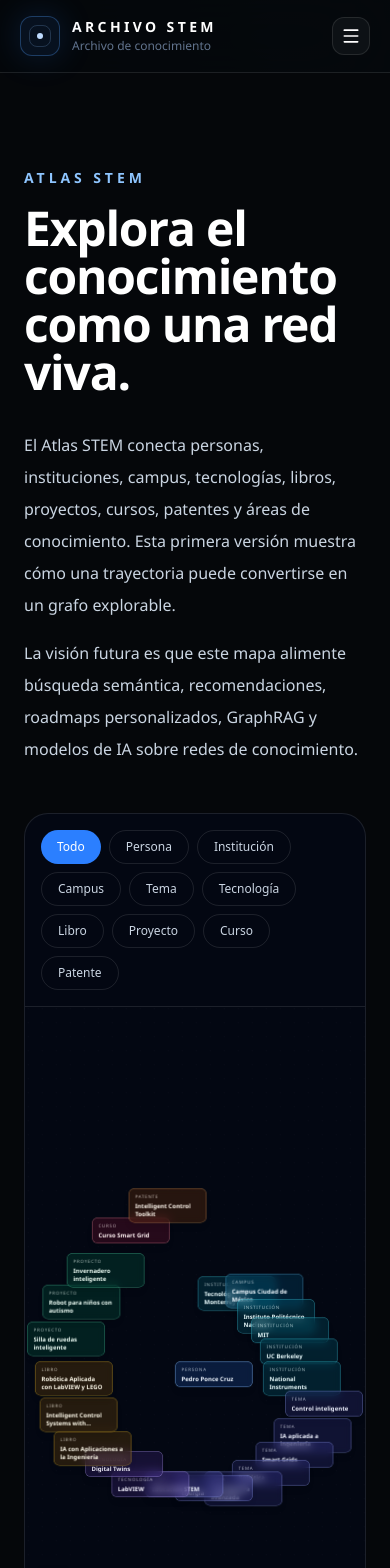
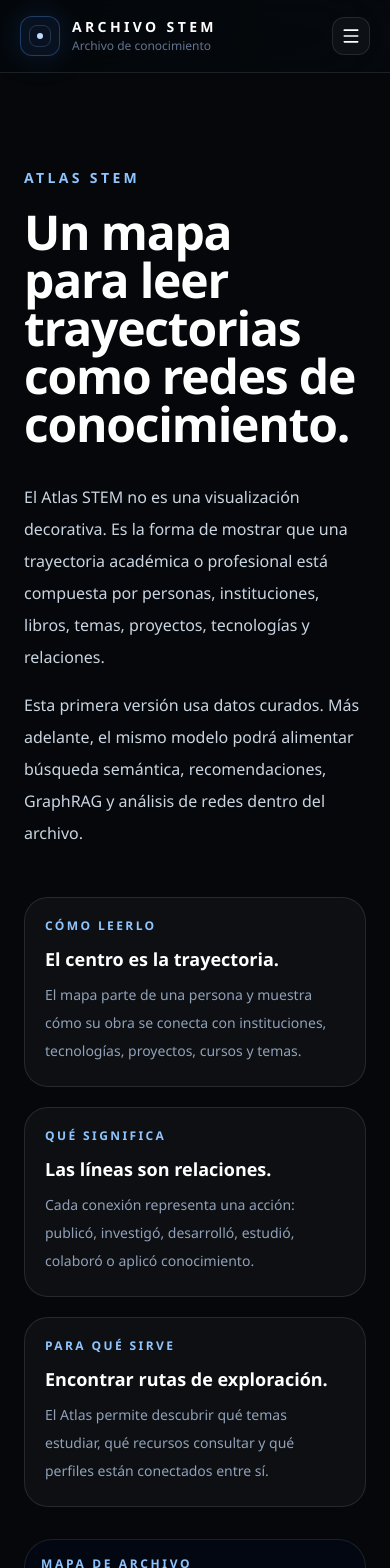
Before and after one commit to CarlosSanchezGutierrez/archivo-stem, a Next.js app: page /atlas in a window 390 px wide. Shown: the top 1568 px of the page. Built offline with nearby package versions, Linux system fonts and the light colour scheme.

Commit message:
Polish Atlas and personal network map experience

```diff
--- a/src/app/atlas/page.tsx
+++ b/src/app/atlas/page.tsx
@@ -3,35 +3,36 @@ import { StemAtlasGraph } from "@/components/graph/StemAtlasGraph";
 export const metadata = {
   title: "Atlas STEM",
   description:
-    "Mapa interactivo de conexiones entre personas, instituciones, campus, temas, proyectos, libros, cursos, patentes y tecnologías dentro de Archivo STEM.",
+    "Mapa de archivo para explorar relaciones entre personas, instituciones, campus, temas, proyectos, libros, cursos, patentes y tecnologías dentro de Archivo STEM.",
 };
 
 export default function AtlasPage() {
   return (
     <section className="min-h-screen bg-[#05070A] px-6 py-24">
       <div className="mx-auto max-w-7xl">
-        <p className="text-sm font-semibold uppercase tracking-[0.28em] text-blue-300">
-          Atlas STEM
-        </p>
+        <div className="grid gap-8 lg:grid-cols-[0.95fr_1.05fr]">
+          <div>
+            <p className="text-sm font-semibold uppercase tracking-[0.24em] text-blue-300">
+              Atlas STEM
+            </p>
 
-        <div className="mt-4 grid gap-8 lg:grid-cols-[0.95fr_1.05fr]">
-          <div>
-            <h1 className="text-5xl font-semibold tracking-tight text-white md:text-6xl">
-              Explora el conocimiento como una red viva.
+            <h1 className="mt-5 text-balance text-5xl font-semibold tracking-tight text-white md:text-6xl">
+              Un mapa para leer trayectorias como redes de conocimiento.
             </h1>
           </div>
 
           <div className="text-base leading-8 text-slate-300">
             <p>
-              El Atlas STEM conecta personas, instituciones, campus, tecnologías,
-              libros, proyectos, cursos, patentes y áreas de conocimiento. Esta
-              primera versión muestra cómo una trayectoria puede convertirse en
-              un grafo explorable.
+              El Atlas STEM no es una visualización decorativa. Es la forma de
+              mostrar que una trayectoria académica o profesional está compuesta
+              por personas, instituciones, libros, temas, proyectos, tecnologías
+              y relaciones.
             </p>
+
             <p className="mt-4">
-              La visión futura es que este mapa alimente búsqueda semántica,
-              recomendaciones, roadmaps personalizados, GraphRAG y modelos de IA
-              sobre redes de conocimiento.
+              Esta primera versión usa datos curados. Más adelante, el mismo
+              modelo podrá alimentar búsqueda semántica, recomendaciones,
+              GraphRAG y análisis de redes dentro del archivo.
             </p>
           </div>
         </div>
--- a/src/components/graph/StemAtlasGraph.tsx
+++ b/src/components/graph/StemAtlasGraph.tsx
@@ -9,7 +9,12 @@ import {
   type Node,
   type NodeProps,
 } from "@xyflow/react";
-import { atlasEdges, atlasNodes, type AtlasNode, type AtlasNodeType } from "@/data/atlas";
+import {
+  atlasEdges,
+  atlasNodes,
+  type AtlasNode,
+  type AtlasNodeType,
+} from "@/data/atlas";
 
 type AtlasFlowNode = Node<{ atlasNode: AtlasNode }, "atlasNode">;
 
@@ -49,13 +54,25 @@ const typeOrder: AtlasNodeType[] = [
   "patent",
 ];
 
-function StemNode({ data, selected }: NodeProps<AtlasFlowNode>) {
+const typeDescriptions: Record<AtlasNodeType, string> = {
+  person: "Individuos documentados por su trayectoria y obra.",
+  institution: "Universidades, empresas, centros o entidades vinculadas.",
+  campus: "Sedes o espacios académicos relevantes.",
+  topic: "Áreas de conocimiento, investigación o aplicación.",
+  book: "Libros y publicaciones extensas asociadas al archivo.",
+  project: "Proyectos técnicos, educativos, sociales o industriales.",
+  technology: "Herramientas, plataformas o enfoques técnicos.",
+  course: "Cursos y recursos educativos.",
+  patent: "Propiedad intelectual y transferencia tecnológica.",
+};
+
+function ArchiveNode({ data, selected }: NodeProps<AtlasFlowNode>) {
   const node = data.atlasNode;
 
   return (
     <div
-      className={`w-[156px] rounded-xl border px-3 py-2 shadow-lg backdrop-blur ${typeStyles[node.type]} ${
-        selected ? "ring-2 ring-blue-300/60" : ""
+      className={`w-[148px] rounded-xl border px-3 py-2 shadow-lg backdrop-blur ${typeStyles[node.type]} ${
+        selected ? "ring-2 ring-blue-300/70" : ""
       }`}
     >
       <p className="truncate text-[9px] font-medium uppercase tracking-[0.16em] opacity-70">
@@ -69,19 +86,30 @@ function StemNode({ data, selected }: NodeProps<AtlasFlowNode>) {
 }
 
 const nodeTypes = {
-  atlasNode: StemNode,
+  atlasNode: ArchiveNode,
 };
 
 function getNodePosition(node: AtlasNode, index: number) {
-  const centerX = 420;
+  const centerX = 430;
   const centerY = 300;
 
   if (node.type === "person") {
     return { x: centerX, y: centerY };
   }
 
-  const typeIndex = Math.max(typeOrder.indexOf(node.type), 1);
-  const radius = 150 + typeIndex * 26;
+  const radiusByType: Record<AtlasNodeType, number> = {
+    person: 0,
+    institution: 155,
+    campus: 205,
+    topic: 250,
+    technology: 300,
+    book: 345,
+    project: 390,
+    course: 430,
+    patent: 470,
+  };
+
+  const radius = radiusByType[node.type];
   const angle = (index / atlasNodes.length) * Math.PI * 2 - Math.PI / 2;
 
   return {
@@ -90,7 +118,7 @@ function getNodePosition(node: AtlasNode, index: number) {
   };
 }
 
-function capitalize(text: string) {
+function sentenceCase(text: string) {
   return text.charAt(0).toUpperCase() + text.slice(1);
 }
 
@@ -103,20 +131,20 @@ export function StemAtlasGraph() {
       return new Set(atlasNodes.map((node) => node.id));
     }
 
-    const directNodes = new Set(
+    const ids = new Set(
       atlasNodes
         .filter((node) => node.type === activeType || node.type === "person")
         .map((node) => node.id),
     );
 
     atlasEdges.forEach((edge) => {
-      if (directNodes.has(edge.source) || directNodes.has(edge.target)) {
-        directNodes.add(edge.source);
-        directNodes.add(edge.target);
+      if (ids.has(edge.source) || ids.has(edge.target)) {
+        ids.add(edge.source);
+        ids.add(edge.target);
       }
     });
 
-    return directNodes;
+    return ids;
   }, [activeType]);
 
   const nodes: AtlasFlowNode[] = useMemo(
@@ -149,10 +177,46 @@ export function StemAtlasGraph() {
     [visibleNodeIds],
   );
 
+  const selectedConnections = selectedNode
+    ? atlasEdges.filter(
+        (edge) => edge.source === selectedNode.id || edge.target === selectedNode.id,
+      )
+    : [];
+
   return (
-    <div className="grid gap-6 xl:grid-cols-[1fr_360px]">
-      <div className="overflow-hidden rounded-3xl border border-white/10 bg-[#030712]">
-        <div className="flex flex-wrap gap-2 border-b border-white/10 p-4">
+    <div className="space-y-8">
+      <section className="grid gap-5 lg:grid-cols-3">
+        <ArchiveInstruction
+          label="Cómo leerlo"
+          title="El centro es la trayectoria."
+          text="El mapa parte de una persona y muestra cómo su obra se conecta con instituciones, tecnologías, proyectos, cursos y temas."
+        />
+        <ArchiveInstruction
+          label="Qué significa"
+          title="Las líneas son relaciones."
+          text="Cada conexión representa una acción: publicó, investigó, desarrolló, estudió, colaboró o aplicó conocimiento."
+        />
+        <ArchiveInstruction
+          label="Para qué sirve"
+          title="Encontrar rutas de exploración."
+          text="El Atlas permite descubrir qué temas estudiar, qué recursos consultar y qué perfiles están conectados entre sí."
+        />
+      </section>
+
+      <section className="grid gap-6 xl:grid-cols-[1fr_370px]">
+        <div className="overflow-hidden rounded-[1.75rem] border border-white/10 bg-[#030712]">
+          <div className="border-b border-white/10 p-4">
+            <div className="flex flex-col justify-between gap-4 xl:flex-row xl:items-center">
+              <div>
+                <p className="text-xs font-semibold uppercase tracking-[0.22em] text-blue-300">
+                  Mapa de archivo
+                </p>
+                <p className="mt-1 text-sm text-slate-400">
+                  Filtra por tipo de nodo para observar una capa específica del conocimiento.
+                </p>
+              </div>
+
+              <div className="flex flex-wrap gap-2">
                 <button
                   onClick={() => setActiveType("all")}
                   className={`rounded-full px-4 py-2 text-xs font-medium transition ${
@@ -178,6 +242,8 @@ export function StemAtlasGraph() {
                   </button>
                 ))}
               </div>
+            </div>
+          </div>
 
           <div className="h-[680px]">
             <ReactFlow
@@ -185,7 +251,7 @@ export function StemAtlasGraph() {
               edges={edges}
               nodeTypes={nodeTypes}
               fitView
-            fitViewOptions={{ padding: 0.16 }}
+              fitViewOptions={{ padding: 0.18 }}
               onNodeClick={(_, node) => {
                 const found = atlasNodes.find((item) => item.id === node.id);
                 setSelectedNode(found ?? null);
@@ -198,9 +264,9 @@ export function StemAtlasGraph() {
           </div>
         </div>
 
-      <aside className="rounded-3xl border border-white/10 bg-white/[0.04] p-6">
+        <aside className="rounded-[1.75rem] border border-white/10 bg-white/[0.04] p-6">
           <p className="text-sm font-semibold uppercase tracking-[0.22em] text-blue-300">
-          Nodo seleccionado
+            Lectura del nodo
           </p>
 
           {selectedNode ? (
@@ -217,18 +283,22 @@ export function StemAtlasGraph() {
                 {selectedNode.description ?? "Nodo registrado dentro del Atlas STEM."}
               </p>
 
+              <div className="mt-6 rounded-2xl border border-white/10 bg-black/20 p-4">
+                <p className="text-xs font-semibold uppercase tracking-[0.18em] text-blue-200">
+                  Tipo de nodo
+                </p>
+                <p className="mt-2 text-sm leading-6 text-slate-300">
+                  {typeDescriptions[selectedNode.type]}
+                </p>
+              </div>
+
               <div className="mt-8">
                 <p className="text-sm font-semibold text-white">
-                Conexiones directas
+                  Relaciones directas
                 </p>
 
                 <div className="mt-4 space-y-3">
-                {atlasEdges
-                  .filter(
-                    (edge) =>
-                      edge.source === selectedNode.id || edge.target === selectedNode.id,
-                  )
-                  .map((edge) => {
+                  {selectedConnections.map((edge) => {
                     const otherId = edge.source === selectedNode.id ? edge.target : edge.source;
                     const otherNode = atlasNodes.find((node) => node.id === otherId);
 
@@ -237,7 +307,9 @@ export function StemAtlasGraph() {
                         key={edge.id}
                         className="rounded-2xl border border-white/10 bg-black/20 p-4"
                       >
-                        <p className="text-xs text-blue-200">{capitalize(edge.label)}</p>
+                        <p className="text-xs text-blue-200">
+                          {sentenceCase(edge.label)}
+                        </p>
                         <p className="mt-1 text-sm font-medium text-white">
                           {otherNode?.label ?? otherId}
                         </p>
@@ -253,6 +325,27 @@ export function StemAtlasGraph() {
             </p>
           )}
         </aside>
+      </section>
     </div>
   );
 }
+
+function ArchiveInstruction({
+  label,
+  title,
+  text,
+}: {
+  label: string;
+  title: string;
+  text: string;
+}) {
+  return (
+    <article className="rounded-[1.5rem] border border-white/10 bg-white/[0.035] p-5">
+      <p className="text-xs font-semibold uppercase tracking-[0.2em] text-blue-300">
+        {label}
+      </p>
+      <h3 className="mt-3 text-lg font-semibold text-white">{title}</h3>
+      <p className="mt-2 text-sm leading-7 text-slate-400">{text}</p>
+    </article>
+  );
+}
--- a/src/components/network/MyStemNetwork.tsx
+++ b/src/components/network/MyStemNetwork.tsx
@@ -42,6 +42,17 @@ const nodeTypeStyles: Record<PersonalNetworkNodeType, string> = {
   goal: "border-rose-300/50 bg-rose-500/14 text-rose-50",
 };
 
+const nodeTypeDescriptions: Record<PersonalNetworkNodeType, string> = {
+  user: "Centro privado de la red personal.",
+  person: "Perfiles guardados o personas relevantes para explorar.",
+  contact: "Contactos académicos o profesionales agregados por el usuario.",
+  institution: "Campus, universidades, empresas o instituciones conectadas.",
+  topic: "Áreas de interés, aprendizaje o investigación.",
+  project: "Proyectos propios o del ecosistema del usuario.",
+  resource: "Libros, episodios, conceptos o materiales guardados.",
+  goal: "Objetivos académicos, profesionales o de impacto.",
+};
+
 const nodeTypeOrder: Array<PersonalNetworkNodeType | "all"> = [
   "all",
   "user",
@@ -59,8 +70,8 @@ function PersonalNodeCard({ data, selected }: NodeProps<PersonalFlowNode>) {
 
   return (
     <div
-      className={`w-[156px] rounded-xl border px-3 py-2 shadow-lg backdrop-blur ${nodeTypeStyles[node.type]} ${
-        selected ? "ring-2 ring-blue-300/60" : ""
+      className={`w-[148px] rounded-xl border px-3 py-2 shadow-lg backdrop-blur ${nodeTypeStyles[node.type]} ${
+        selected ? "ring-2 ring-blue-300/70" : ""
       }`}
     >
       <p className="truncate text-[9px] font-medium uppercase tracking-[0.16em] opacity-70">
@@ -78,7 +89,7 @@ const nodeTypes = {
 };
 
 function getPosition(node: PersonalNetworkNode, index: number) {
-  const centerX = 420;
+  const centerX = 430;
   const centerY = 300;
 
   if (node.type === "user") {
@@ -87,13 +98,13 @@ function getPosition(node: PersonalNetworkNode, index: number) {
 
   const radiusByType: Record<PersonalNetworkNodeType, number> = {
     user: 0,
-    person: 150,
-    contact: 195,
-    institution: 230,
-    topic: 270,
-    project: 310,
-    resource: 350,
-    goal: 390,
+    person: 155,
+    contact: 205,
+    institution: 245,
+    topic: 285,
+    project: 330,
+    resource: 375,
+    goal: 420,
   };
 
   const angle = (index / personalNetworkNodes.length) * Math.PI * 2 - Math.PI / 2;
@@ -105,7 +116,7 @@ function getPosition(node: PersonalNetworkNode, index: number) {
   };
 }
 
-function capitalize(text: string) {
+function sentenceCase(text: string) {
   return text.charAt(0).toUpperCase() + text.slice(1);
 }
 
@@ -166,11 +177,46 @@ export function MyStemNetwork() {
     [visibleNodeIds],
   );
 
+  const selectedConnections = selectedNode
+    ? personalNetworkEdges.filter(
+        (edge) => edge.source === selectedNode.id || edge.target === selectedNode.id,
+      )
+    : [];
+
   return (
     <div className="space-y-12">
-      <section className="grid gap-6 xl:grid-cols-[1fr_360px]">
-        <div className="overflow-hidden rounded-3xl border border-white/10 bg-[#030712]">
-          <div className="flex flex-wrap gap-2 border-b border-white/10 p-4">
+      <section className="grid gap-5 lg:grid-cols-3">
+        <NetworkInstruction
+          label="Qué representa"
+          title="Tu mapa personal de exploración."
+          text="La red reúne intereses, perfiles guardados, instituciones, recursos, contactos y objetivos dentro del ecosistema STEM."
+        />
+        <NetworkInstruction
+          label="Qué no hace"
+          title="No extrae contactos sin permiso."
+          text="La versión seria debe ser privada por defecto y depender de datos agregados manualmente o autorizados por el usuario."
+        />
+        <NetworkInstruction
+          label="Para qué sirve"
+          title="Detectar rutas y oportunidades."
+          text="El mapa puede sugerir temas por estudiar, personas por explorar, proyectos por construir y áreas faltantes en tu red."
+        />
+      </section>
+
+      <section className="grid gap-6 xl:grid-cols-[1fr_370px]">
+        <div className="overflow-hidden rounded-[1.75rem] border border-white/10 bg-[#030712]">
+          <div className="border-b border-white/10 p-4">
+            <div className="flex flex-col justify-between gap-4 xl:flex-row xl:items-center">
+              <div>
+                <p className="text-xs font-semibold uppercase tracking-[0.22em] text-blue-300">
+                  Red personal
+                </p>
+                <p className="mt-1 text-sm text-slate-400">
+                  Filtra por tipo de nodo para leer una capa específica de tu ecosistema.
+                </p>
+              </div>
+
+              <div className="flex flex-wrap gap-2">
                 {nodeTypeOrder.map((type) => (
                   <button
                     key={type}
@@ -185,6 +231,8 @@ export function MyStemNetwork() {
                   </button>
                 ))}
               </div>
+            </div>
+          </div>
 
           <div className="h-[680px]">
             <ReactFlow
@@ -192,7 +240,7 @@ export function MyStemNetwork() {
               edges={edges}
               nodeTypes={nodeTypes}
               fitView
-              fitViewOptions={{ padding: 0.16 }}
+              fitViewOptions={{ padding: 0.18 }}
               onNodeClick={(_, node) => {
                 const found = personalNetworkNodes.find((item) => item.id === node.id);
                 setSelectedNode(found ?? null);
@@ -205,9 +253,9 @@ export function MyStemNetwork() {
           </div>
         </div>
 
-        <aside className="rounded-3xl border border-white/10 bg-white/[0.04] p-6">
+        <aside className="rounded-[1.75rem] border border-white/10 bg-white/[0.04] p-6">
           <p className="text-sm font-semibold uppercase tracking-[0.22em] text-blue-300">
-            Nodo seleccionado
+            Lectura del nodo
           </p>
 
           {selectedNode ? (
@@ -224,6 +272,15 @@ export function MyStemNetwork() {
                 {selectedNode.description}
               </p>
 
+              <div className="mt-6 rounded-2xl border border-white/10 bg-black/20 p-4">
+                <p className="text-xs font-semibold uppercase tracking-[0.18em] text-blue-200">
+                  Tipo de nodo
+                </p>
+                <p className="mt-2 text-sm leading-6 text-slate-300">
+                  {nodeTypeDescriptions[selectedNode.type]}
+                </p>
+              </div>
+
               <div className="mt-5 rounded-2xl border border-white/10 bg-black/20 p-4">
                 <p className="text-xs font-semibold uppercase tracking-[0.18em] text-blue-200">
                   Fuerza de conexión
@@ -235,16 +292,11 @@ export function MyStemNetwork() {
 
               <div className="mt-8">
                 <p className="text-sm font-semibold text-white">
-                  Conexiones directas
+                  Relaciones directas
                 </p>
 
                 <div className="mt-4 space-y-3">
-                  {personalNetworkEdges
-                    .filter(
-                      (edge) =>
-                        edge.source === selectedNode.id || edge.target === selectedNode.id,
-                    )
-                    .map((edge) => {
+                  {selectedConnections.map((edge) => {
                     const otherId = edge.source === selectedNode.id ? edge.target : edge.source;
                     const otherNode = personalNetworkNodes.find((node) => node.id === otherId);
 
@@ -253,7 +305,9 @@ export function MyStemNetwork() {
                         key={edge.id}
                         className="rounded-2xl border border-white/10 bg-black/20 p-4"
                       >
-                          <p className="text-xs text-blue-200">{capitalize(edge.label)}</p>
+                        <p className="text-xs text-blue-200">
+                          {sentenceCase(edge.label)}
+                        </p>
                         <p className="mt-1 text-sm font-medium text-white">
                           {otherNode?.label ?? otherId}
                         </p>
@@ -272,13 +326,15 @@ export function MyStemNetwork() {
       </section>
 
       <section className="grid gap-6 lg:grid-cols-[0.95fr_1.05fr]">
-        <div className="rounded-3xl border border-white/10 bg-white/[0.04] p-6">
+        <div className="rounded-[1.75rem] border border-white/10 bg-white/[0.035] p-6">
           <p className="text-sm font-semibold uppercase tracking-[0.22em] text-blue-300">
             Guardados
           </p>
+
           <h2 className="mt-3 text-3xl font-semibold tracking-tight text-white">
             Biblioteca personal STEM
           </h2>
+
           <p className="mt-3 text-sm leading-7 text-slate-300">
             En una versión real, aquí vivirán perfiles, episodios, libros,
             conceptos, rutas y proyectos guardados por el usuario.
@@ -288,7 +344,7 @@ export function MyStemNetwork() {
             {savedStemItems.map((item) => (
               <article
                 key={item.id}
-                className="rounded-3xl border border-white/10 bg-black/20 p-5"
+                className="rounded-[1.5rem] border border-white/10 bg-black/20 p-5"
               >
                 <Badge>{item.type}</Badge>
                 <h3 className="mt-4 text-xl font-semibold text-white">
@@ -310,13 +366,15 @@ export function MyStemNetwork() {
           </div>
         </div>
 
-        <div className="rounded-3xl border border-white/10 bg-[#061A2F] p-6">
+        <div className="rounded-[1.75rem] border border-white/10 bg-[#061A2F] p-6">
           <p className="text-sm font-semibold uppercase tracking-[0.22em] text-blue-300">
             Recomendaciones
           </p>
+
           <h2 className="mt-3 text-3xl font-semibold tracking-tight text-white">
             Próximos movimientos sugeridos
           </h2>
+
           <p className="mt-3 text-sm leading-7 text-slate-300">
             Más adelante, estas recomendaciones podrán generarse con embeddings,
             historial de navegación, relaciones del Atlas STEM y GraphRAG.
@@ -326,7 +384,7 @@ export function MyStemNetwork() {
             {stemRecommendations.map((recommendation) => (
               <article
                 key={recommendation.id}
-                className="rounded-3xl border border-white/10 bg-white/[0.04] p-5"
+                className="rounded-[1.5rem] border border-white/10 bg-white/[0.04] p-5"
               >
                 <Badge>{recommendation.type}</Badge>
                 <h3 className="mt-4 text-xl font-semibold text-white">
@@ -348,35 +406,27 @@ export function MyStemNetwork() {
           </div>
         </div>
       </section>
+    </div>
+  );
+}
 
-      <section className="rounded-3xl border border-white/10 bg-white/[0.04] p-8">
-        <div className="grid gap-8 lg:grid-cols-[0.9fr_1.1fr]">
-          <div>
-            <p className="text-sm font-semibold uppercase tracking-[0.22em] text-blue-300">
-              Privacidad
+function NetworkInstruction({
+  label,
+  title,
+  text,
+}: {
+  label: string;
+  title: string;
+  text: string;
+}) {
+  return (
+    <article className="rounded-[1.5rem] border border-white/10 bg-white/[0.035] p-5">
+      <p className="text-xs font-semibold uppercase tracking-[0.2em] text-blue-300">
+        {label}
       </p>
-            <h2 className="mt-3 text-4xl font-semibold tracking-tight text-white">
-              La red personal debe ser privada por defecto.
-            </h2>
-          </div>
-
-          <div className="space-y-4 text-sm leading-7 text-slate-300">
-            <p>
-              Mi Red STEM no debe depender de scraping ni de importar contactos
-              sin consentimiento. La versión seria debe permitir que el usuario
-              agregue contactos manualmente, guarde perfiles y decida qué
-              información es privada o visible.
-            </p>
-            <p>
-              La visión es que cada estudiante pueda entender su propio
-              ecosistema: a quién conoce, qué temas domina, qué áreas le faltan,
-              qué perfiles debería explorar y qué conexiones podrían abrirle
-              puertas académicas o profesionales.
-            </p>
-          </div>
-        </div>
-      </section>
-    </div>
+      <h3 className="mt-3 text-lg font-semibold text-white">{title}</h3>
+      <p className="mt-2 text-sm leading-7 text-slate-400">{text}</p>
+    </article>
   );
 }
 
```
Also changed, not shown: src/app/mi-red/page.tsx (+16 -15 lines), 1 other file (tests, documents, lock files or other folders). Lines whose indentation alone changed are shown as unchanged.
